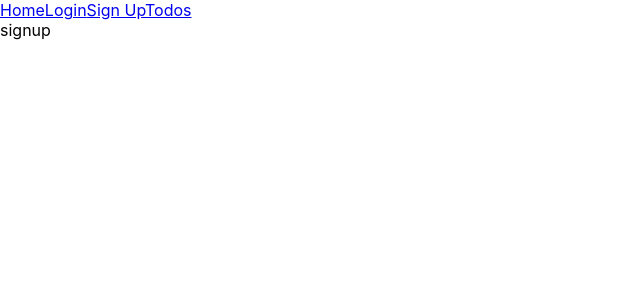
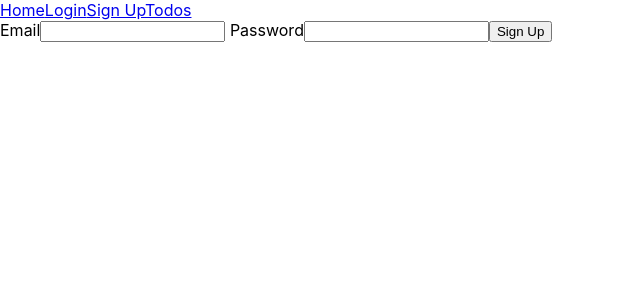
Before and after one commit to CameronZimmerman/todo-list-client, a React (Create React App) app: page /signup in a window 1280 px wide. Shown: the top 300 px of the page, without its empty margins (0-640 px from the left). Built offline with nearby package versions, Linux system fonts and the light colour scheme.

Commit message:
create sign up page bones

```diff
--- a/src/Auth/SignUpPage.js
+++ b/src/Auth/SignUpPage.js
@@ -1,10 +1,33 @@
 import React, { Component } from 'react'
 
 export default class SignUpPage extends Component {
+    state = {
+        email: '',
+        password: ''
+    }
+    handleEmailChange = (e) => {
+        this.setState({email: e.target.value})
+    }
+    handlePasswordChange = (e) => {
+        this.setState({password: e.target.value})
+    }
+    handleSubmit = (e) => {
+        e.preventDefault();
+        //api stuff goes here
+    }
     render() {
+        console.log(this.state);
         return (
             <div>
-                signup
+                <form>
+                    <label> Email
+                        <input value = {this.state.email} onChange = {this.handleEmailChange}/>
+                    </label>
+                    <label> Password
+                        <input value = {this.state.password} onChange = {this.handlePasswordChange}/>
+                    </label>
+                    <button>Sign Up</button>
+                </form>
             </div>
         )
     }
```
